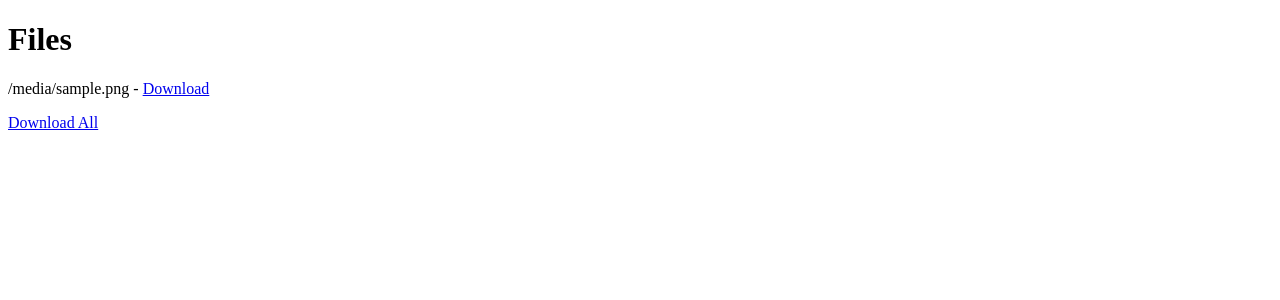
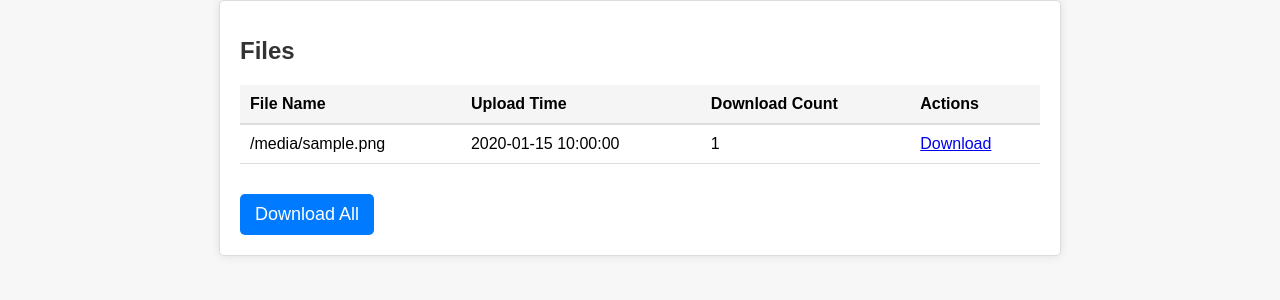
Before and after one commit to Stan1slav337/EasyShare, a Flask app: template templates/file_detail.html in a window 1280 px wide. Shown: the top 300 px of the page. Run offline with Flask 3, Linux system fonts and the light colour scheme; the template is opened without the code that fills it: most values are stand-ins (such as "Sample title", 1, 10 or a date in 2020).

Commit message:
add design

```diff
--- a/main.py
+++ b/main.py
@@ -14,34 +14,13 @@ TABLE_NAME = 'file_data'
 os.environ['GOOGLE_APPLICATION_CREDENTIALS'] = '.credentials/ServiceKey_GoogleCloud.json'
 
 app = Flask(__name__)
+app.static_folder = 'templates'
 db = mysql.connector.connect(
     host="localhost",
     user="admin",
-    password="_123root",
+    password="root",
     database="EasyShare"
 )
-
-# # Commit the changes and cl
-# cursor = db.cursor()
-
-# # SQL command to create the 'file_data' table
-# create_table_query = '''
-# CREATE TABLE file_data (
-#     id INT AUTO_INCREMENT PRIMARY KEY,
-#     file_name VARCHAR(255) NOT NULL,
-#     file_link VARCHAR(255) NOT NULL,
-#     user_id INT NOT NULL,
-#     upload_time TIMESTAMP DEFAULT CURRENT_TIMESTAMP,
-#     last_modified_time TIMESTAMP DEFAULT CURRENT_TIMESTAMP,
-#     download_count INT DEFAULT 0
-# );
-# '''
-
-# # Execute the SQL command
-# cursor.execute(create_table_query)
-
-# db.commit()
-# exit(0)
 
 storage_client = storage.Client()
 
@@ -57,89 +36,83 @@ def upload_file():
     if not files:
         return jsonify(message="No file part"), 400
 
-    filelink = str(uuid.uuid4())  # Generate one link for all files
+    filelink = str(uuid.uuid4())
 
     for file in files:
         filename = secure_filename(file.filename)
 
-        # Upload the file to DB
         cursor = db.cursor()
         cursor.execute(f"INSERT INTO {TABLE_NAME} (file_name, file_link, user_id) VALUES (%s, %s, %s)", (filename, filelink, -1))
         db.commit()
         cursor.close()
 
-        # Upload the file to GCS
         blob = storage_client.bucket(BUCKET_NAME).blob(f'{filelink}/{filename}')
         blob.upload_from_string(
             file.read(), content_type=file.content_type)
 
-    return jsonify(message=f'Files uploaded successfully. Access them at: /d/{filelink}'), 201
+    return jsonify(message=f'Files uploaded successfully. Access them at: ', link=filelink), 201
 
 
 @app.route('/d/<link>')
 def display_file(link):
     cursor = db.cursor(dictionary=True)
 
-    # Fetch details of the file matching the provided link
     cursor.execute(f"SELECT file_name, upload_time, download_count, file_link FROM {TABLE_NAME} WHERE file_link = %s", (link,))
+    files_data = cursor.fetchall()
+    cursor.close()
+
+    if not files_data:
+        return "Files not found", 404
+
+    return render_template('file_detail.html', files=files_data)
+
+
+@app.route('/download/<link>/<filename>')
+def download_file(link, filename):
+    cursor = db.cursor(dictionary=True)
+
+    cursor.execute(f"SELECT file_name FROM {TABLE_NAME} WHERE file_link = %s AND file_name = %s", (link, filename))
     file_data = cursor.fetchone()
     cursor.close()
 
     if not file_data:
-        return "File not found", 404  # Or any other appropriate response
+        return "File not found", 404
 
-    return render_template('file_detail.html', file=file_data)
-
-@app.route('/download/<link>')
-def download_file(link):
-    cursor = db.cursor(dictionary=True)
-    cursor.execute(f"SELECT file_name FROM {TABLE_NAME} WHERE file_link = %s", (link,))
-    file_data = cursor.fetchone()
-
-    if not file_data:
-        return jsonify(message='File not found'), 404
-
-    # Increment the download count
-    cursor.execute(f"UPDATE {TABLE_NAME} SET download_count = download_count + 1 WHERE file_link = %s", (link,))
-    db.commit()
-
-    # Download logic
-    blob = storage_client.bucket(BUCKET_NAME).blob(f'{link}/{file_data["file_name"]}')
+    blob = storage_client.bucket(BUCKET_NAME).blob(f'{link}/{filename}')
     file = blob.download_as_bytes()
     in_memory_file = io.BytesIO(file)
     return send_file(
         in_memory_file,
         as_attachment=True,
-        download_name=file_data["file_name"],
+        download_name=filename,
         mimetype='application/octet-stream'
     )
 
 @app.route('/download_all/<link>')
 def download_all_files(link):
     cursor = db.cursor(dictionary=True)
+
     cursor.execute(f"SELECT file_name FROM {TABLE_NAME} WHERE file_link = %s", (link,))
-    files = cursor.fetchall()
+    files_data = cursor.fetchall()
+    cursor.close()
 
-    if not files:
-        return jsonify(message='Files not found'), 404
+    if not files_data:
+        return "Files not found", 404
 
-    # Create a temporary ZIP file
     zip_filename = f'tmp_{link}.zip'
     with zipfile.ZipFile(zip_filename, 'w') as zipf:
-        for file_data in files:
-            # Download the file from Google Cloud Storage
-            blob = storage_client.bucket(BUCKET_NAME).blob(f'{link}/{file_data["file_name"]}')
+        for file_data in files_data:
+            filename = file_data["file_name"]
+            blob = storage_client.bucket(BUCKET_NAME).blob(f'{link}/{filename}')
             file_content = blob.download_as_bytes()
 
-            # Write the file to the ZIP archive
-            zipf.writestr(file_data["file_name"], file_content)
+            zipf.writestr(filename, file_content)
 
-    # Send the ZIP file
     return_data = io.BytesIO()
     with open(zip_filename, 'rb') as f:
         return_data.write(f.read())
     return_data.seek(0)
-    os.remove(zip_filename)  # Clean up the temporary file
+    os.remove(zip_filename)
 
     return send_file(
         return_data,
--- a/templates/file_detail.html
+++ b/templates/file_detail.html
@@ -1,19 +1,110 @@
-<!-- file_detail.html -->
+
 <!DOCTYPE html>
 <html lang="en">
 <head>
     <meta charset="UTF-8">
     <title>File Details</title>
+    <style>
+        body {
+            font-family: Arial, sans-serif;
+            background-color: #f7f7f7;
+            margin: 0;
+            padding: 0;
+        }
+        .container {
+            max-width: 800px;
+            margin: 0 auto;
+            padding: 20px;
+            background-color: #fff;
+            border: 1px solid #ddd;
+            border-radius: 5px;
+            box-shadow: 0 0 10px rgba(0, 0, 0, 0.1);
+        }
+        h1 {
+            font-size: 24px;
+            color: #333;
+        }
+        .file-info {
+            margin-top: 20px;
+        }
+        .file-info h2 {
+            font-size: 20px;
+            margin-bottom: 5px;
+        }
+        .file-info table {
+            width: 100%;
+            border-collapse: collapse;
+        }
+        .file-info th, .file-info td {
+            padding: 10px;
+            text-align: left;
+        }
+        .file-info th {
+            background-color: #f5f5f5;
+            font-weight: bold;
+            border-bottom: 2px solid #ddd;
+        }
+        .file-info td {
+            border-bottom: 1px solid #ddd;
+        }
+        .download-buttons {
+            margin-top: 20px;
+        }
+        .download-buttons a {
+            display: inline-block;
+            text-decoration: none;
+            background-color: #007bff;
+            color: #fff;
+            padding: 10px 15px;
+            border-radius: 5px;
+            font-size: 18px;
+            margin-top: 10px;
+            text-align: center;
+            transition: background-color 0.3s;
+        }
+        .download-buttons a:hover {
+            background-color: #0056b3;
+        }
+        .file-link {
+            margin-top: 20px;
+        }
+        .file-link a {
+            font-size: 16px;
+            color: #007bff;
+            text-decoration: underline;
+        }
+    </style>
 </head>
 <body>
-    {% if files %}
+    <div class="container">
         <h1>Files</h1>
-        {% for file in files %}
-            <p>{{ file.file_name }} - <a href="/download/{{ file.file_link }}/{{ file.file_name }}">Download</a></p>
-        {% endfor %}
-        <a href="/download_all/{{ files[0].file_link }}">Download All</a>
-    {% else %}
-        <p>Files not found.</p>
-    {% endif %}
+        {% if files %}
+            <div class="file-info">
+                <table>
+                    <tr>
+                        <th>File Name</th>
+                        <th>Upload Time</th>
+                        <th>Download Count</th>
+                        <th>Actions</th>
+                    </tr>
+                    {% for file in files %}
+                        <tr>
+                            <td>{{ file.file_name }}</td>
+                            <td>{{ file.upload_time }}</td>
+                            <td>{{ file.download_count }}</td>
+                            <td>
+                                <a href="/download/{{ file.file_link }}/{{ file.file_name }}" class="download-button">Download</a>
+                            </td>
+                        </tr>
+                    {% endfor %}
+                </table>
+            </div>
+            <div class="download-buttons">
+                <a href="/download_all/{{ link }}" class="download-button">Download All</a>
+            </div>
+        {% else %}
+            <p>Files not found.</p>
+        {% endif %}
+    </div>
 </body>
 </html>
```
Also changed, not shown: templates/index.html (+87 -47 lines), templates/logo.png (added).
